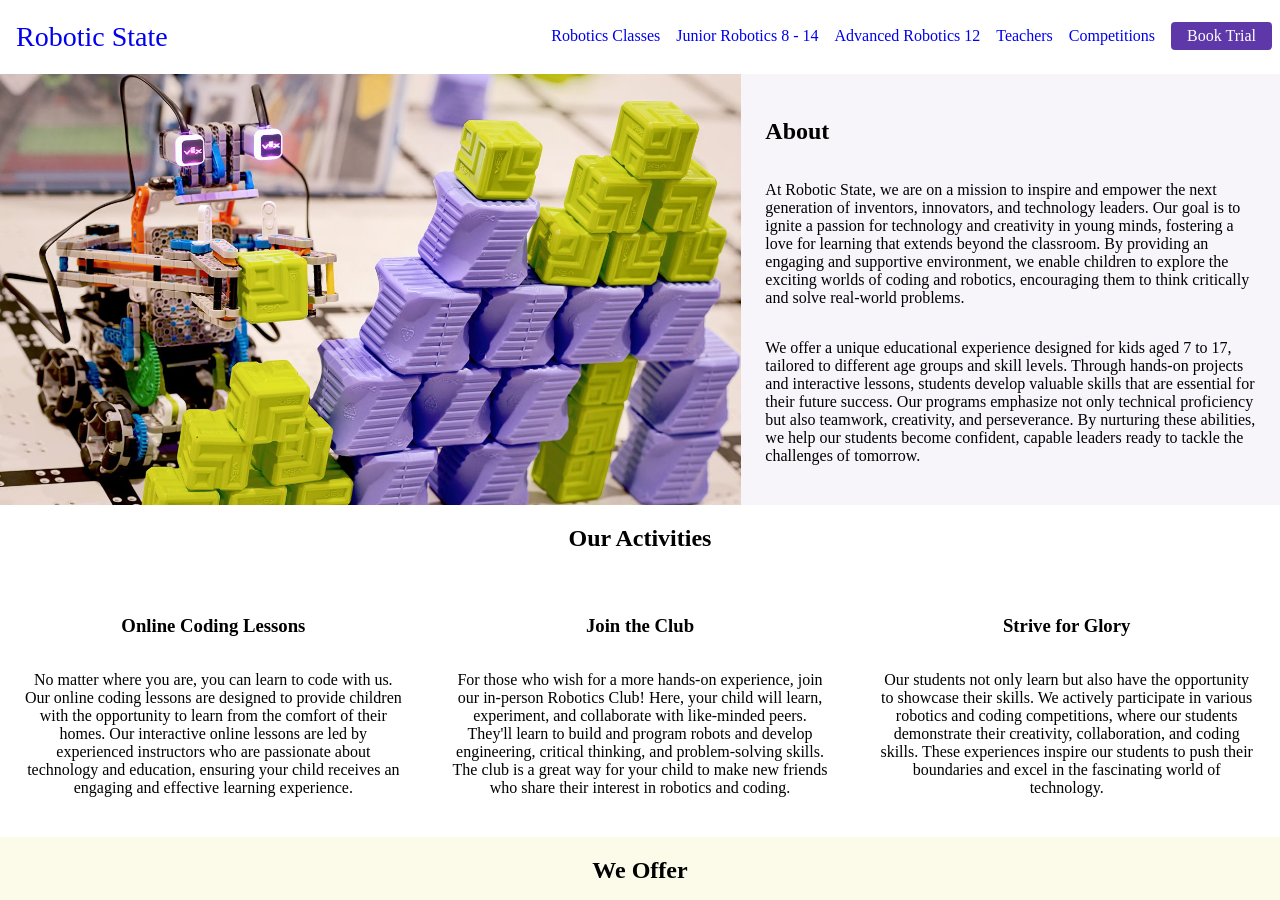
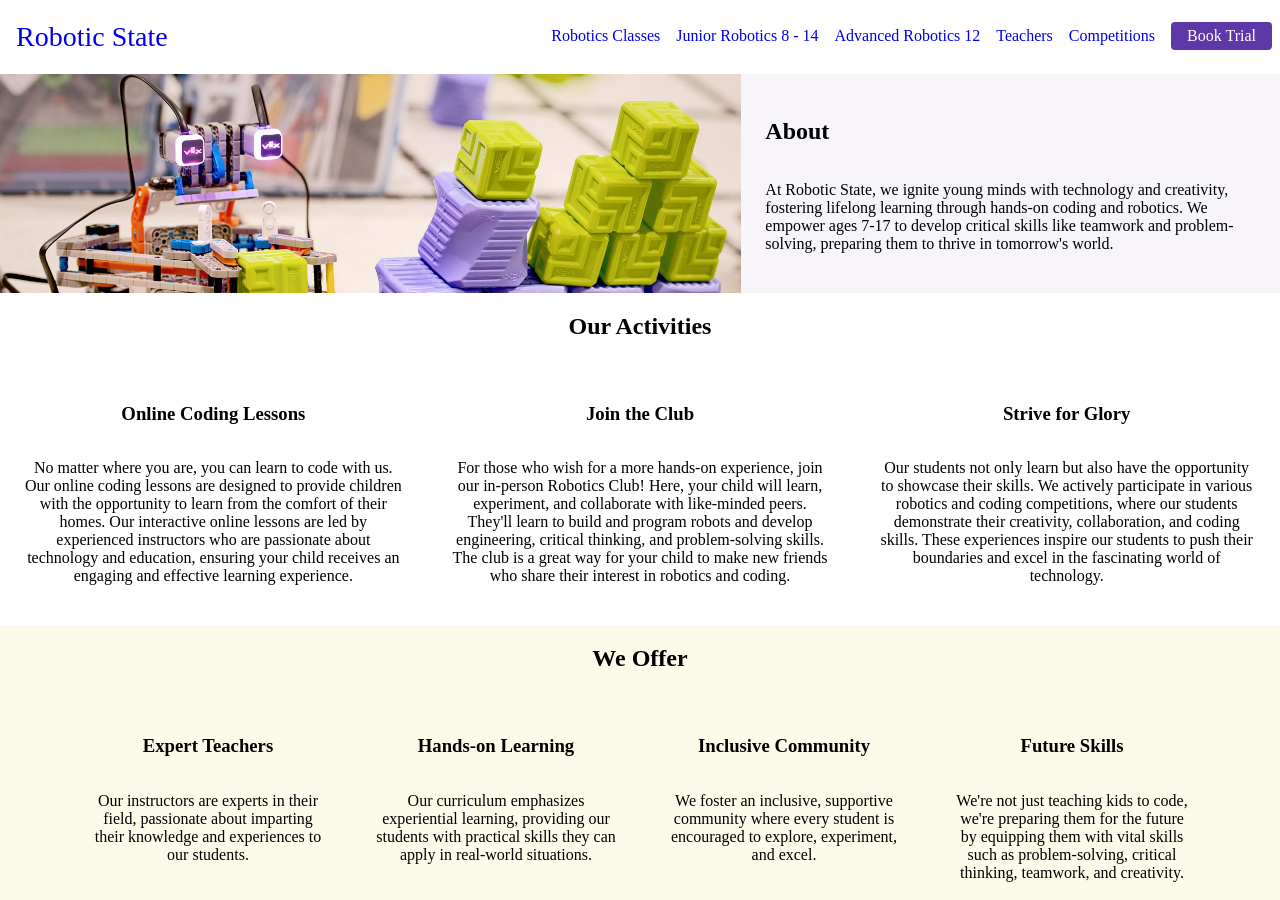
Before and after one commit to milaanisimova/robostate, a Jekyll site: the page built from index.markdown, in a window 1280 px wide and 900 px high. Built offline with Jekyll 4.4.1, drawn with Linux system fonts in a browser that asks for light colours; some web fonts are replaced.

Commit message:
Update about.yml
latest change

```diff
--- a/_data/home/about.yml
+++ b/_data/home/about.yml
@@ -1,8 +1,6 @@
 title: About
 body:
-  - At Robotic State, we are on a mission to inspire and empower the next generation of inventors, innovators, and technology leaders. Our goal is to ignite a passion for technology and creativity in young minds, fostering a love for learning that extends beyond the classroom. By providing an engaging and supportive environment, we enable children to explore the exciting worlds of coding and robotics, encouraging them to think critically and solve real-world problems.
-
-  - We offer a unique educational experience designed for kids aged 7 to 17, tailored to different age groups and skill levels. Through hands-on projects and interactive lessons, students develop valuable skills that are essential for their future success. Our programs emphasize not only technical proficiency but also teamwork, creativity, and perseverance. By nurturing these abilities, we help our students become confident, capable leaders ready to tackle the challenges of tomorrow.
+  - At Robotic State, we ignite young minds with technology and creativity, fostering lifelong learning through hands-on coding and robotics. We empower ages 7-17 to develop critical skills like teamwork and problem-solving, preparing them to thrive in tomorrow's world.
 bg: "#f7f5fa"
 button:
   link:
```
